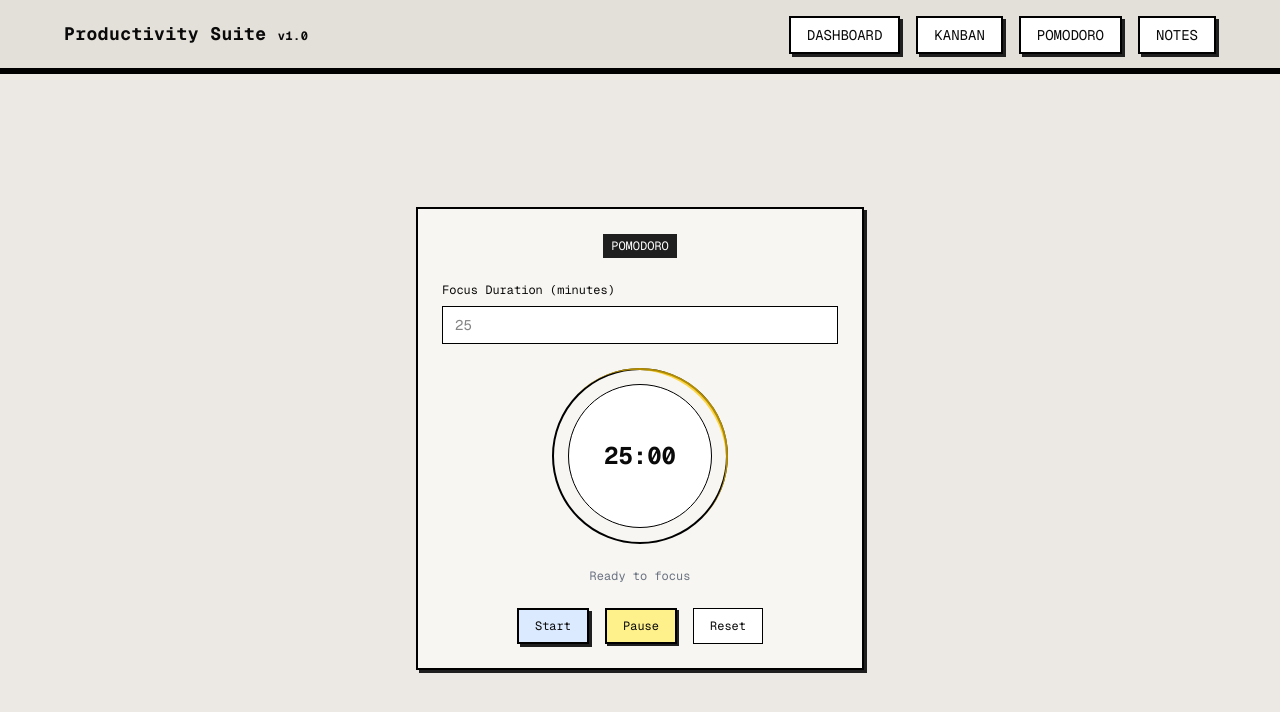
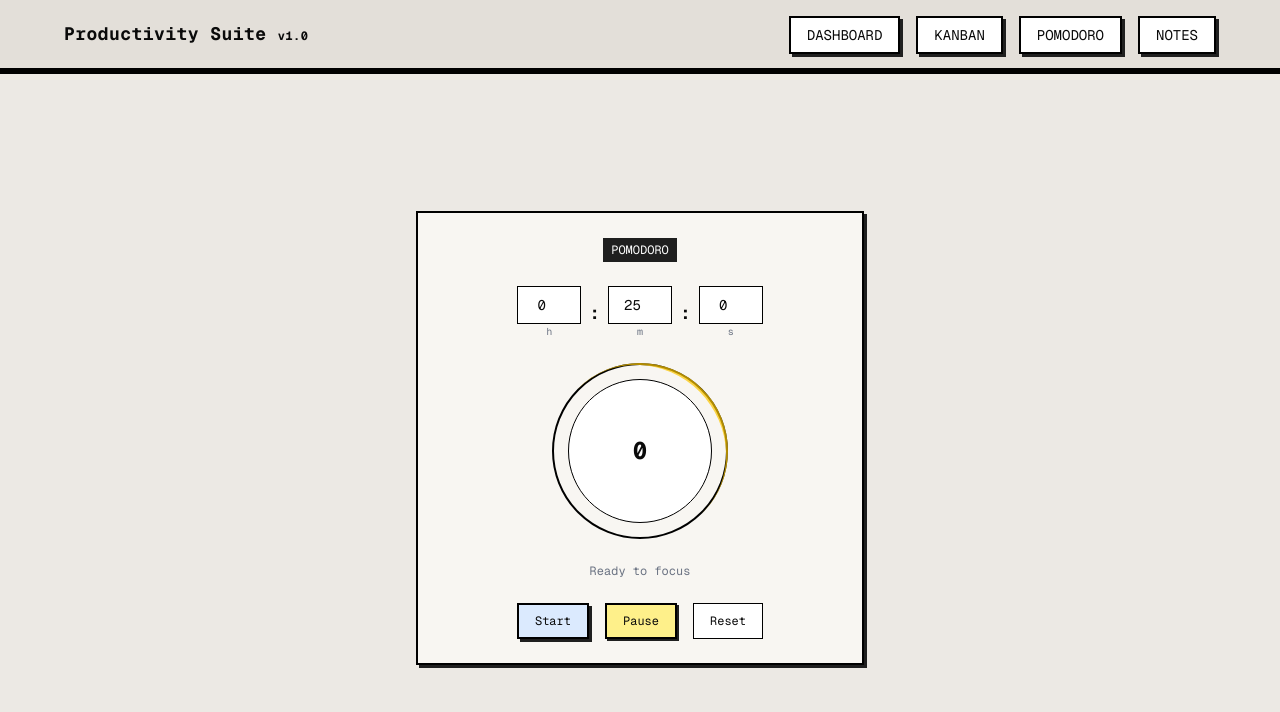
Before and after one commit to mohdsahil36/DevFlow, a Next.js app in the folder frontend/: page /pomodoro in a window 1280 px wide. Shown: the top 712 px of the page. Built offline with nearby package versions, Linux system fonts and the light colour scheme.

Commit message:
time factorization

```diff
--- a/frontend/app/components/Pomodoro.tsx
+++ b/frontend/app/components/Pomodoro.tsx
@@ -1,44 +1,100 @@
 "use client";
 
+import { useState, useRef } from "react";
+
+const timeFactors = {
+  Hours: "h",
+  Minutes: "m",
+  Seconds: "s",
+};
+
+const timeConfig = {
+  [timeFactors.Hours]: { value: 0, factor: 60 * 60 * 1000 },
+  [timeFactors.Minutes]: { value: 25, factor: 60 * 1000 },
+  [timeFactors.Seconds]: { value: 0, factor: 1000 },
+};
+
+const orderOfTime = [
+  timeFactors.Hours,
+  timeFactors.Minutes,
+  timeFactors.Seconds,
+];
+
 export default function Pomodoro() {
+  const [config, setConfig] = useState(structuredClone(timeConfig));
+  const [time, setTime] = useState<number>(0);
+
+  const currentTimeRef = useRef<number>(0);
+
+  function startPomodoro() {
+    currentTimeRef.current = Date.now();
+  }
+
+  function resetPomodoro() {
+    setTime(0);
+    setConfig(structuredClone(timeConfig));
+  }
+
   return (
     <div className="min-h-[calc(100vh-120px)] flex items-center justify-center font-mono">
       <div className="w-full max-w-md space-y-6">
+        {/* Card */}
         <div
           className="border-2 border-black bg-[#f8f6f2]
                         shadow-[3px_3px_0px_#1f1f1f] p-6 text-center space-y-6"
         >
+          {/* Header */}
           <div className="bg-[#1f1f1f] text-white text-xs px-2 py-1 inline-block">
             POMODORO
           </div>
 
-          <div className="flex flex-col gap-2 text-left">
-            <label className="text-xs">Focus Duration (minutes)</label>
-            <input
-              type="number"
-              placeholder="25"
-              className="border border-black bg-white px-3 py-2 text-sm
-                         rounded-none focus:outline-none"
-            />
+          {/* Segmented Inputs */}
+          <div className="flex items-center justify-center gap-2">
+            {orderOfTime.map((unit, index) => (
+              <div key={unit} className="flex items-center gap-2">
+                <div className="flex flex-col items-center">
+                  <input
+                    type="number"
+                    value={config[unit].value}
+                    className="w-16 text-center border border-black bg-white
+                               text-sm py-2"
+                  />
+
+                  <span className="text-[10px] text-gray-500">{unit}</span>
+                </div>
+
+                {/* Colon separator */}
+                {index < orderOfTime.length - 1 && (
+                  <span className="text-lg font-bold">:</span>
+                )}
+              </div>
+            ))}
           </div>
 
+          {/* Circular Timer */}
           <div className="relative flex items-center justify-center">
             <div className="w-44 h-44 rounded-full border-2 border-black flex items-center justify-center">
               <div
                 className="w-36 h-36 rounded-full border border-black
                               bg-white flex items-center justify-center"
               >
-                <span className="text-2xl font-bold">25:00</span>
+                <span className="text-2xl font-bold">{time}</span>
               </div>
             </div>
 
+            {/* Progress placeholder */}
             <div className="absolute w-44 h-44 rounded-full border-t-4 border-yellow-400 rotate-45 opacity-70" />
           </div>
 
-          <p className="text-xs text-gray-500">Ready to focus</p>
+          {/* Status */}
+          <p className="text-xs text-gray-500">
+            {!time ? "Ready to focus" : "Focus mode: ON"}
+          </p>
 
+          {/* Controls */}
           <div className="flex justify-center gap-4">
             <button
+              onClick={startPomodoro}
               className="px-4 py-2 border-2 border-black bg-[#dbeafe] text-xs
                          shadow-[3px_3px_0px_#1f1f1f]"
             >
@@ -52,7 +108,10 @@ export default function Pomodoro() {
               Pause
             </button>
 
-            <button className="px-4 py-2 border border-black bg-white text-xs">
+            <button
+              onClick={resetPomodoro}
+              className="px-4 py-2 border border-black bg-white text-xs"
+            >
               Reset
             </button>
           </div>
--- a/frontend/app/components/Stopwatch.tsx
+++ b/frontend/app/components/Stopwatch.tsx
@@ -36,7 +36,7 @@ export default function StopWatch() {
   function pauseStopWatch() {
     if (intervalRef.current) {
       clearInterval(intervalRef.current);
-      intervalRef.current = null; // ✅ critical
+      intervalRef.current = null;
     }
   }
 
@@ -88,10 +88,6 @@ export default function StopWatch() {
         className="border-2 border-black bg-[#f8f6f2]
                    shadow-[3px_3px_0px_#1f1f1f] p-4"
       >
-        <div className="bg-[#1f1f1f] text-white text-xs px-2 py-1 inline-block mb-2">
-          STOPWATCH
-        </div>
-
         <h1 className="text-xl text-center font-bold tracking-wide">
           {formatTime()}
         </h1>
```
